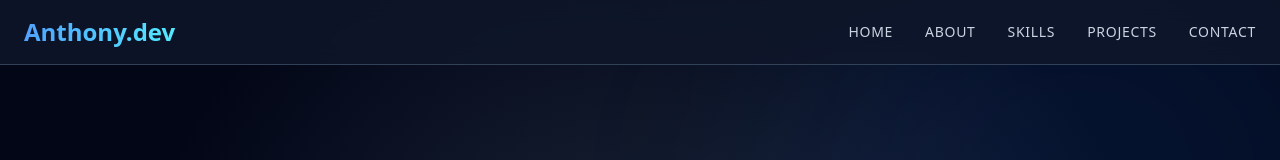
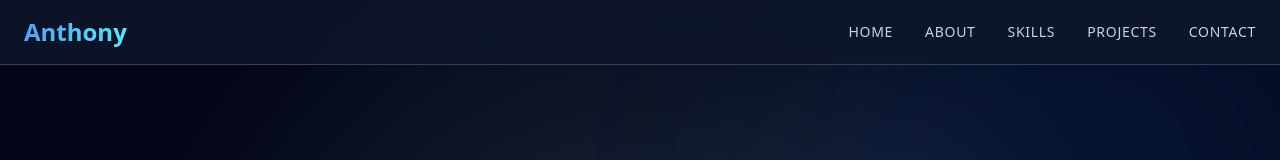
Before and after one commit to MASAnthony/Anthony-Arul-Selvam-Profile, a React (Vite) app: page / in a window 1280 px wide. Shown: the top 160 px of the page. Built offline with nearby package versions, Linux system fonts and the light colour scheme.

Commit message:
feat: add name change

```diff
--- a/src/components/Navbar.tsx
+++ b/src/components/Navbar.tsx
@@ -17,7 +17,7 @@ const Navbar = () => {
     <nav className="fixed w-full z-50 bg-slate-900/80 backdrop-blur-md border-b border-slate-700">
       <div className="max-w-7xl mx-auto px-6 h-16 flex items-center justify-between">
         <div className="text-2xl font-bold bg-gradient-to-r from-blue-400 to-cyan-300 bg-clip-text text-transparent cursor-pointer" onClick={() => scrollToSection('home')}>
-          Anthony.dev
+          Anthony
         </div>
 
         <div className="md:hidden text-2xl cursor-pointer text-slate-100" onClick={toggleMenu}>
```
